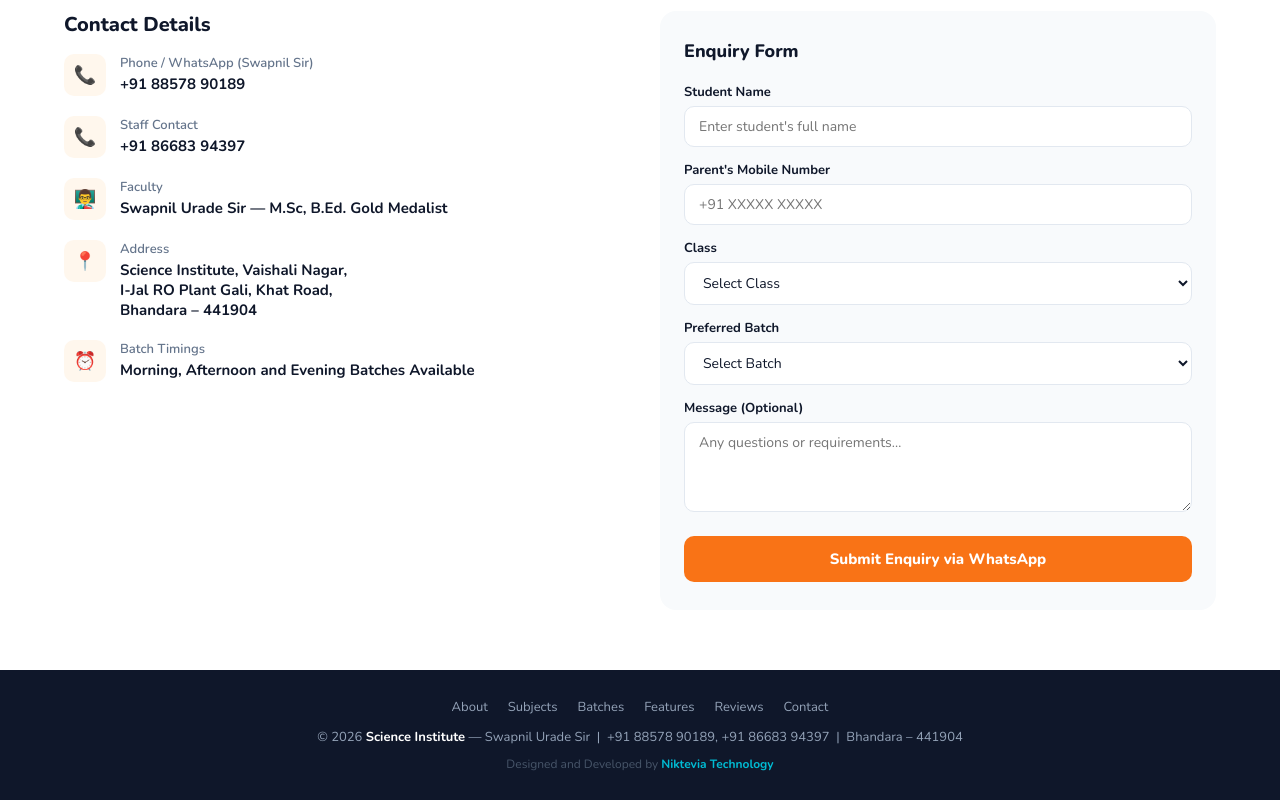
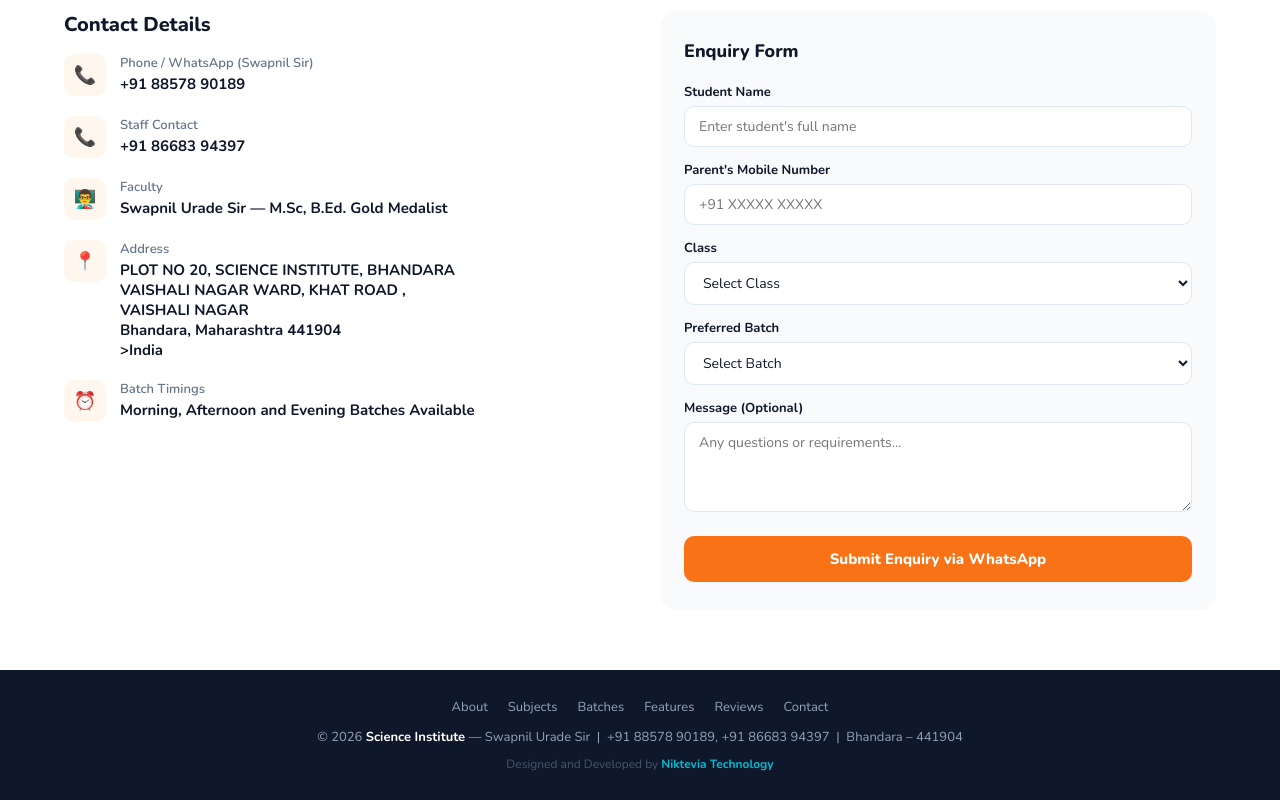
Before and after one commit to Niktevia/ScienceInstitute, a plain HTML site: page index.html in a window 1280 px wide. Shown: the part 3569-4369 px from the top of the page. Drawn offline with nearby package versions, Linux system fonts and the light colour scheme.

Commit message:
updated Address

```diff
--- a/index.html
+++ b/index.html
@@ -449,7 +449,7 @@ footer strong{color:var(--white);}
       </div>
       <div class="contact-row">
         <div class="contact-ico">&#128205;</div>
-        <div><h4>Address</h4><p>Science Institute, Vaishali Nagar,<br/>I-Jal RO Plant Gali, Khat Road,<br/>Bhandara – 441904</p></div>
+        <div><h4>Address</h4><p>PLOT NO 20, SCIENCE INSTITUTE, BHANDARA<br/>VAISHALI NAGAR WARD, KHAT ROAD , <br/>VAISHALI NAGAR <br>Bhandara, Maharashtra 441904<br>>India</p></div>
       </div>
       <div class="contact-row">
         <div class="contact-ico">&#9200;</div>
```
